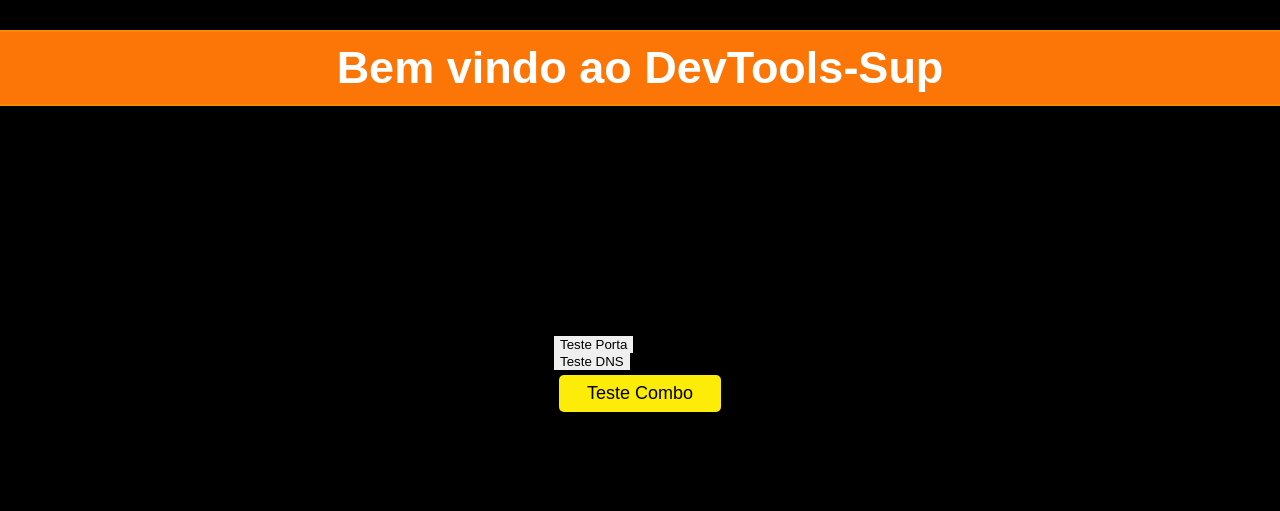
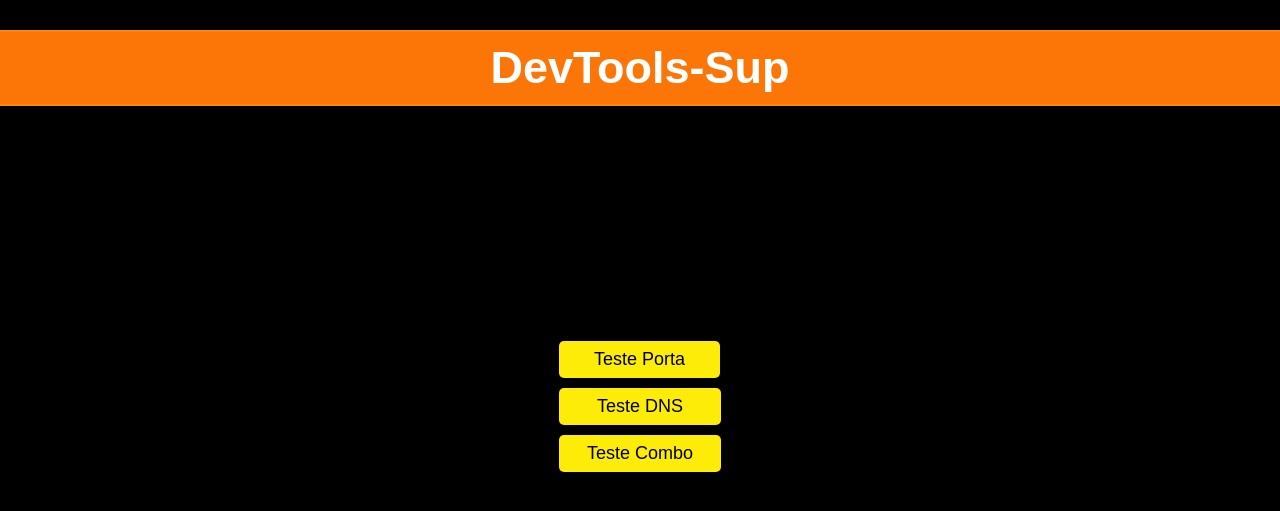
Before and after one commit to Lilomr/DevTools-Sup, a Flask app: page / in a window 1280 px wide. Shown: the top 511 px of the page. Run offline with Flask 3, Linux system fonts and the light colour scheme.

Commit message:
Ajuste botão de voltar e rota

```diff
--- a/Templates/Entrada.html
+++ b/Templates/Entrada.html
@@ -8,21 +8,25 @@
 </head>
 
 <body>
-    <h1>Bem vindo ao DevTools-Sup</h1>
+    <h1>DevTools-Sup</h1>
     <div class="Entrada">
         <div class="TestePorta">
+            <a>
                 <button onclick="window.location.href='/porta'" style="color: #000000; border: none; ">
                     Teste Porta
                 </button>
+            </a>
         </div>
         <div class="Dns">
+            <a>
                 <button onclick="window.location.href='/dns'" style="color: #000000; border: none; ">
                     Teste DNS
                 </button>
+            </a>
         </div>
         <div class="Combo">
-            <a href="/combo">
-                <button>
+            <a>
+                <button onclick="window.location.href='/combo'" style="color: #000000; border: none; ">
                     Teste Combo
                 </button>
             </a>
--- a/Templates/TesteDns.html
+++ b/Templates/TesteDns.html
@@ -8,7 +8,10 @@
 </head>
 
 <body>
-
+    <a href="/"><svg width="40px" height="40px" viewBox="0 0 16 16" version="1.1" xmlns="http://www.w3.org/2000/svg" xmlns:xlink="http://www.w3.org/1999/xlink">
+    <path fill="#e3fc07" d="M8 1.4l-2 1.3v-1.7h-2v3l-4 2.6 0.6 0.8 7.4-4.8 7.4 4.8 0.6-0.8z"></path>
+    <path fill="#fc7507" d="M8 4l-6 4v7h5v-3h2v3h5v-7z"></path>
+    </svg></a>
     <div class="container">
         <h1 id="titulo">Teste DNS</h1>
         <form action="/dns" method="post">
--- a/Templates/TestePorta.html
+++ b/Templates/TestePorta.html
@@ -6,6 +6,10 @@
     <link rel="stylesheet" href="/Estilizacao/TesteP.css">
 </head>
 <body>
+    <a href="/"><svg width="40px" height="40px" viewBox="0 0 16 16" version="1.1" xmlns="http://www.w3.org/2000/svg" xmlns:xlink="http://www.w3.org/1999/xlink">
+    <path fill="#e3fc07" d="M8 1.4l-2 1.3v-1.7h-2v3l-4 2.6 0.6 0.8 7.4-4.8 7.4 4.8 0.6-0.8z"></path>
+    <path fill="#fc7507" d="M8 4l-6 4v7h5v-3h2v3h5v-7z"></path>
+    </svg></a>
 
     <div class="container">
         <h1 id="titulo">Teste de Portas</h1>
```
Lines whose indentation alone changed are shown as unchanged.
